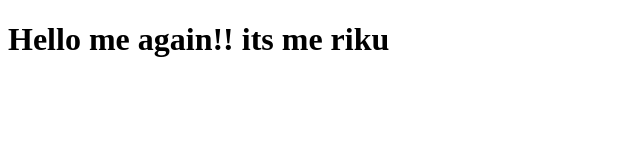
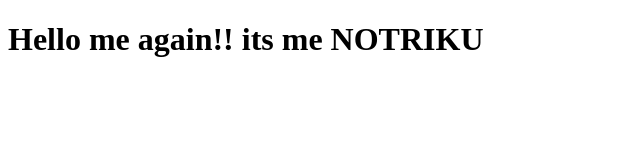
Before and after one commit to NotHoshi/1strepos, a plain HTML site: page site/index.html in a window 1280 px wide. Shown: the whole page, without its empty margins (0-640 px from the left). Drawn offline with Linux system fonts and the light colour scheme.

Commit message:
Small change

```diff
--- a/site/index.html
+++ b/site/index.html
@@ -6,6 +6,6 @@
 	<title>Hello Me</title>
 </head>
 <body>
- <h1>Hello me again!! its me riku</h1>
+ <h1>Hello me again!! its me NOTRIKU</h1>
 </body>
 </html>
```
